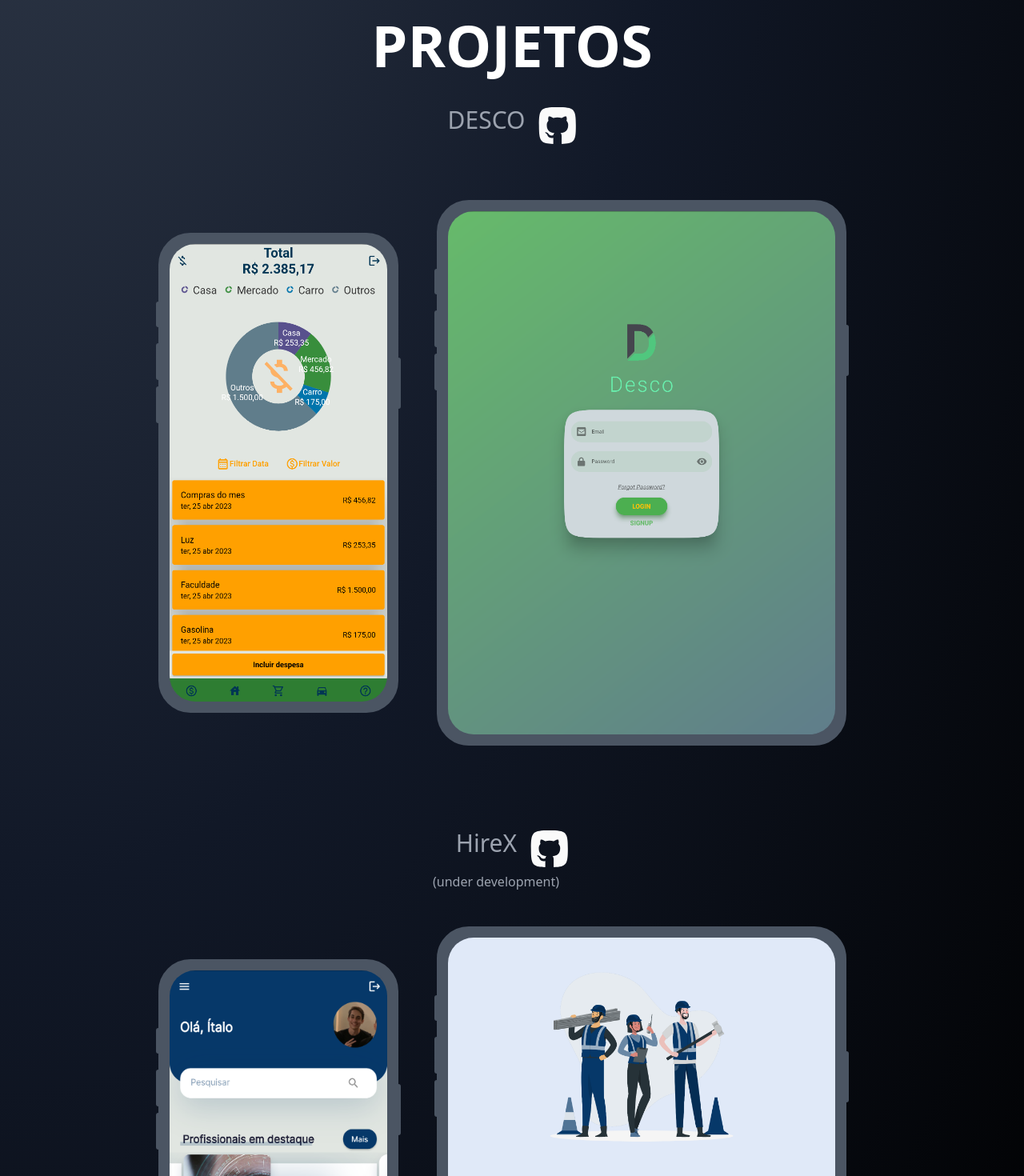
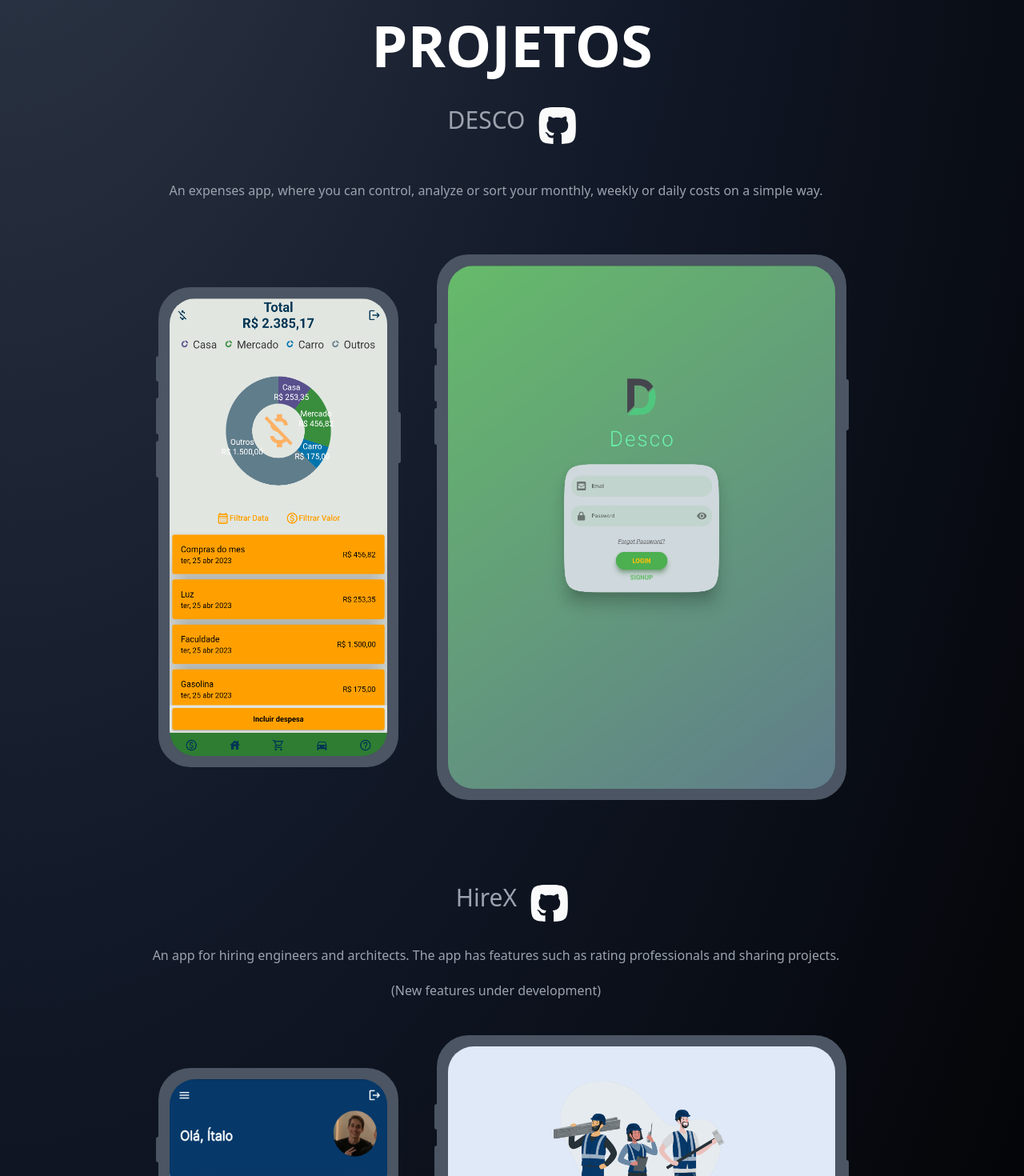
Before and after one commit to Italomdf/portfolio, a SvelteKit app: page / in a window 1280 px wide. Shown: the part 854-2324 px from the top of the page at 80% size. Built offline with nearby package versions, Linux system fonts and the light colour scheme.

Commit message:
Adicionada descrição dos projetos

```diff
--- a/src/routes/+page.svelte
+++ b/src/routes/+page.svelte
@@ -36,7 +36,11 @@ Icons
             <div>
                 <IconeGit gitref = 'https://github.com/Italomdf/desco'/>
             </div>
+
         </div>
+        <p class="text-gray-400 pr-10 text-center pb-5">An expenses app, where you can control, analyze or sort your monthly, weekly or daily costs on a simple way.</p>
+        <br>
+
         <div class="flex flex-col justify-center items-center gap-6 md:flex-row">
             <a target="_blank" href="https://play.google.com/store/apps/details?id=com.elemenx.desco">
                 <div class="transition ease-in-out delay-150 transform hover:-translate-y-1 hover:scale-110 duration-300 flex-col relative mx-auto border-gray-600 bg-gray-600 border-[14px] rounded-[2.5rem] h-[600px] w-[300px]">
@@ -76,7 +80,11 @@ Icons
             </div>
 
         </div>
-        <p class="text-gray-400 pr-10 text-center pb-5">(under development)</p>
+        <br>
+        <p class="text-gray-400 pr-10 text-center pb-5">An app for hiring engineers and architects. The app has features such as rating professionals and sharing projects.</p>
+        <p class="text-gray-400 pr-10 text-center pb-5">(New features under development)</p>
+
+
 
         <div class="flex flex-col justify-center items-center gap-6 md:flex-row">
 
```
